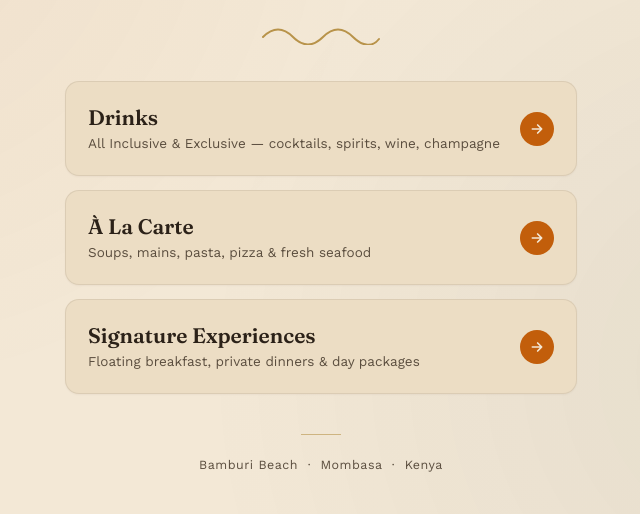
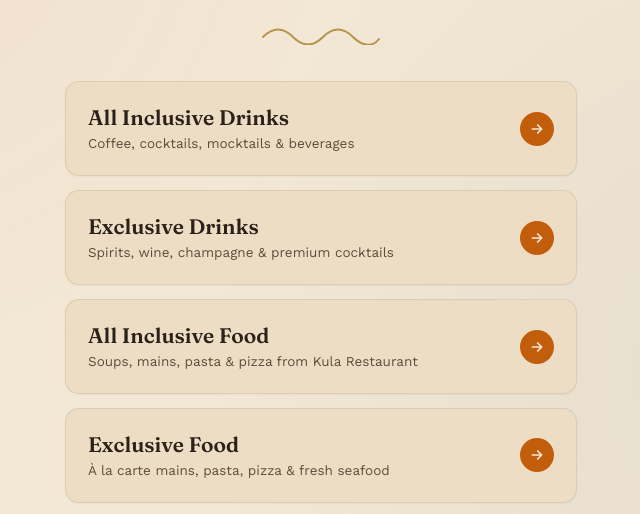
Before and after one commit to vinx-dev254/Bamburi.beach.hotel, a plain HTML site: page index.html in a window 1280 px wide. Shown: the part 268-782 px from the top of the page, without its empty margins (319-959 px from the left). Drawn offline with nearby package versions, Linux system fonts and the light colour scheme.

Commit message:
Add files via upload

```diff
--- a/index.html
+++ b/index.html
@@ -232,10 +232,10 @@
 
   <ul class="menu-list">
     <li>
-      <a class="menu-card" href="Bamburi_All_Inclusive_and_Exclusive_Drinks.pdf">
+      <a class="menu-card" href="Bamburi_All_Inclusive_Drinks.pdf">
         <span class="card-text">
-          <span class="card-title">Drinks</span>
-          <span class="card-desc">All Inclusive &amp; Exclusive — cocktails, spirits, wine, champagne</span>
+          <span class="card-title">All Inclusive Drinks</span>
+          <span class="card-desc">Coffee, cocktails, mocktails &amp; beverages</span>
         </span>
         <span class="arrow" aria-hidden="true">
           <svg viewBox="0 0 24 24" fill="none" stroke="currentColor" stroke-width="2.5" stroke-linecap="round" stroke-linejoin="round"><path d="M5 12h14M13 6l6 6-6 6"/></svg>
@@ -243,10 +243,32 @@
       </a>
     </li>
     <li>
-      <a class="menu-card" href="Bamburi_A_La_Carte_Menu.pdf">
+      <a class="menu-card" href="Bamburi_Exclusive_Drinks.pdf">
         <span class="card-text">
-          <span class="card-title">À La Carte</span>
-          <span class="card-desc">Soups, mains, pasta, pizza &amp; fresh seafood</span>
+          <span class="card-title">Exclusive Drinks</span>
+          <span class="card-desc">Spirits, wine, champagne &amp; premium cocktails</span>
+        </span>
+        <span class="arrow" aria-hidden="true">
+          <svg viewBox="0 0 24 24" fill="none" stroke="currentColor" stroke-width="2.5" stroke-linecap="round" stroke-linejoin="round"><path d="M5 12h14M13 6l6 6-6 6"/></svg>
+        </span>
+      </a>
+    </li>
+    <li>
+      <a class="menu-card" href="Bamburi_All_Inclusive_Food.pdf">
+        <span class="card-text">
+          <span class="card-title">All Inclusive Food</span>
+          <span class="card-desc">Soups, mains, pasta &amp; pizza from Kula Restaurant</span>
+        </span>
+        <span class="arrow" aria-hidden="true">
+          <svg viewBox="0 0 24 24" fill="none" stroke="currentColor" stroke-width="2.5" stroke-linecap="round" stroke-linejoin="round"><path d="M5 12h14M13 6l6 6-6 6"/></svg>
+        </span>
+      </a>
+    </li>
+    <li>
+      <a class="menu-card" href="Bamburi_Exclusive_Food.pdf">
+        <span class="card-text">
+          <span class="card-title">Exclusive Food</span>
+          <span class="card-desc">À la carte mains, pasta, pizza &amp; fresh seafood</span>
         </span>
         <span class="arrow" aria-hidden="true">
           <svg viewBox="0 0 24 24" fill="none" stroke="currentColor" stroke-width="2.5" stroke-linecap="round" stroke-linejoin="round"><path d="M5 12h14M13 6l6 6-6 6"/></svg>
```
Also changed, not shown: 4 other files.
